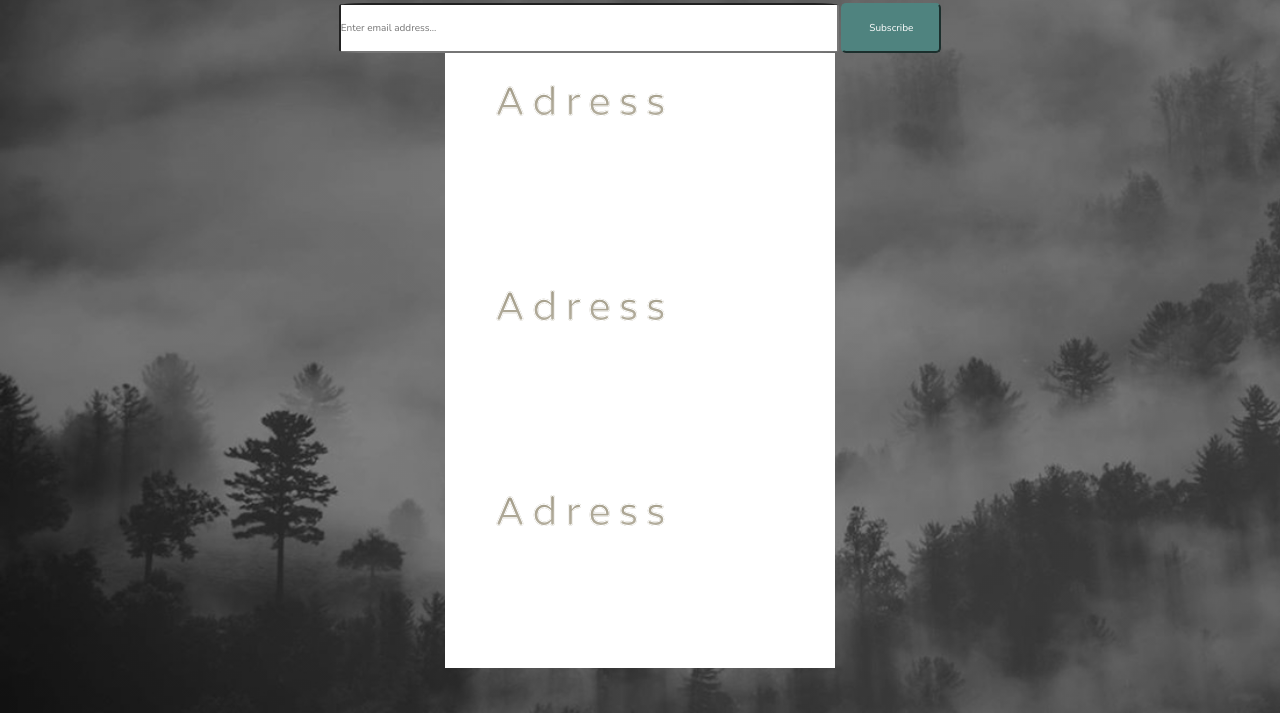
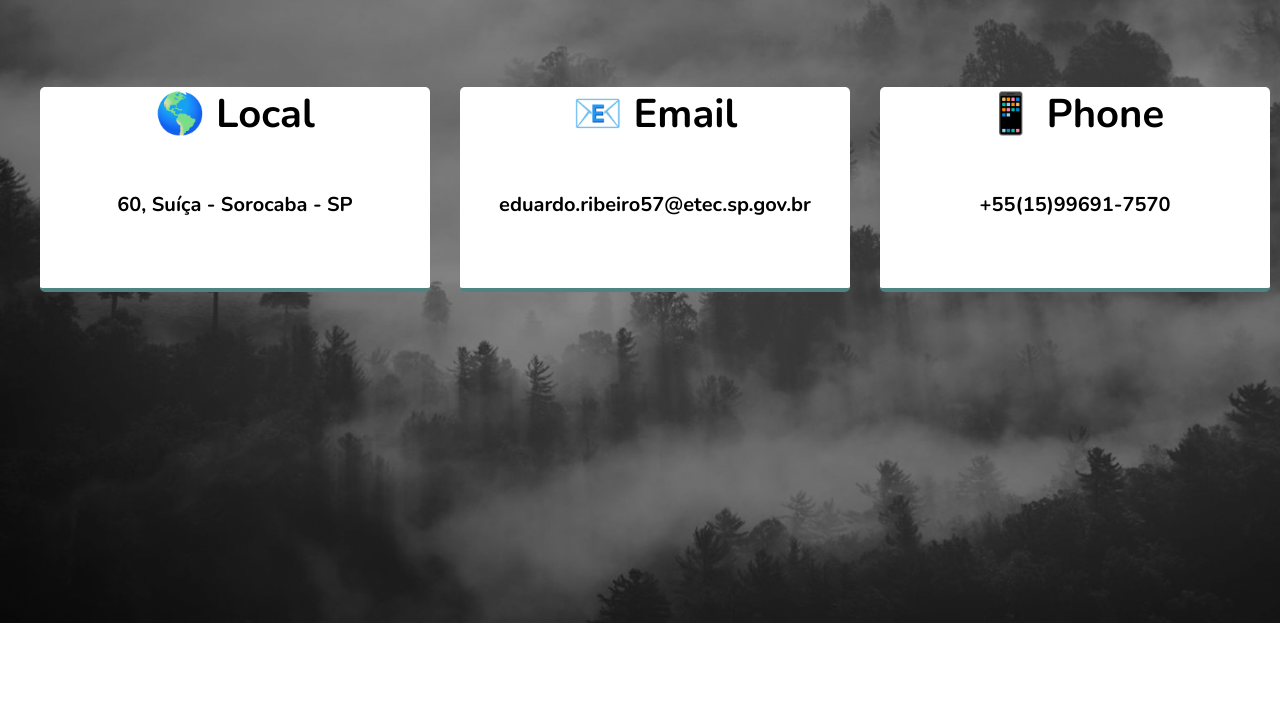
Before and after one commit to razigami/grayscalechallenge, a plain HTML site: page index.html in a window 1280 px wide. Shown: the part 3347-4060 px from the top of the page. After the commit the page ends 3970 px from the top, so only its background shows below. Drawn offline with nearby package versions, Linux system fonts and the light colour scheme.

Commit message:
adicionada contact section

```diff
--- a/css/footer.css
+++ b/css/footer.css
@@ -1,7 +1,7 @@
 .bigFooter {
     margin-top: 200px;
     width: 100%;
-    height: 1300px;
+    height: 1000px;
     background-image: linear-gradient(rgba(0,0,0,0.4), rgba(0,0,0,0.4)), url("../assets/bg-signup.jpg");
     background-repeat: no-repeat;
     background-attachment: scroll;
@@ -20,7 +20,7 @@
 .send {
     width: 50px;
 }
-.sub div {
+.subs {
     color: white;
     font-size: 4rem;
 }
@@ -42,11 +42,28 @@
     height: 50px;
 }
 /* contact */
-
+.flexContact {
+    margin-top: 50px;
+    display: flex;
+    flex-direction: row;
+    flex-wrap: wrap;
+}
 .contact {
-    display: flex;
-    color: black;
+    text-align: center;
+    margin-top: 40px;
+    margin-left: 30px;
     background-color: #ffffff;
     width: 390px;
     height: 205px;
+    border-radius: 5px;
+    border-bottom: #4F837F solid 4px;
 }
+.contact h1 {
+    color: black;
+    font-size: 4rem;
+}
+.contact h2 {
+    color: black;
+    font-size: 2rem;
+    margin-top: 50PX;
+}
--- a/index.html
+++ b/index.html
@@ -66,6 +66,7 @@
 					projects! Download it, customize it, and publish your website!</h2>
 			</div>
 		</div>
+	</div>
 
 	<!-- ProjectTwo -->
 	<div class="moreProject">
@@ -90,28 +91,32 @@
 	<footer class="bigFooter">
 		<div class="sub">
 			<img class="send" src="./assets/icon.png" alt="">
-				<div>Subscribe to receive updates!</div>
+			<div class="subs">Subscribe to receive updates!
+			</div>
 			<form action="" class="form">
 				<input type="email" class="email" placeholder="Enter email address...">
 				<button type="submit" class="btnEmail">Subscribe</button>
 			</form>
+			<div class="flexContact">
 			<div class="contact">
-					<div class="title">
-						 Adress
+				<h1>
+					🌎 Local
+					<h1>
+						<h2> 60, Suíça - Sorocaba - SP</h2>
 			</div>
-					<div class="txt"> 60, Suiça</div>
+
+			<div class="contact">
+				<h1>
+					📧 Email
+				</h1>
+				<h2 class="txt">eduardo.ribeiro57@etec.sp.gov.br</h2>
 			</div>
 			<div class="contact">
-					<div class="title">
-						 Adress
+				<h1>
+					📱 Phone
+				</h1>
+				<h2> +55(15)99691-7570<h2>
 				</div>
-					<div class="txt"> 60, Suiça</div>
-				</div>
-				<div class="contact">
-					<div class="title">
-						 Adress
-					</div>
-					<div class="txt"> 60, Suiça</div>
 			</div>
 		</div>
 	</footer>
```
Also changed, not shown: assets/icon.jfif (deleted), assets/icon.jpg (deleted). Lines whose indentation alone changed are shown as unchanged.
